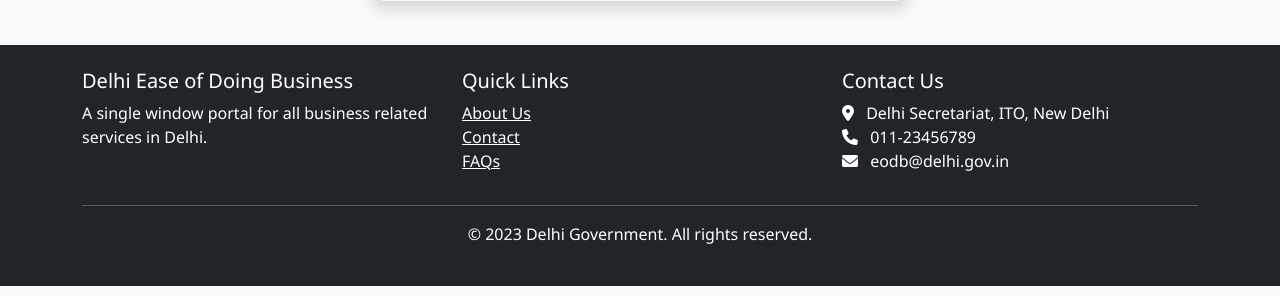
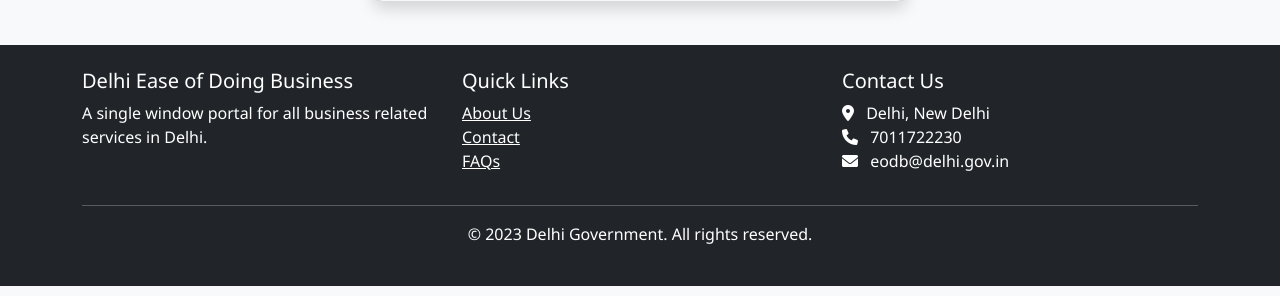
Before and after one commit to goelayush541/BIZEASE, a Django app: a page that uses eodb/business_portal/templates/business_portal/base.html in a window 1280 px wide. Shown: the part 477-773 px from the top of the page. Run offline with Django 5.2, Linux system fonts and the light colour scheme.

Commit message:
Update base.html

```diff
--- a/eodb/business_portal/templates/business_portal/base.html
+++ b/eodb/business_portal/templates/business_portal/base.html
@@ -90,8 +90,8 @@
                 <div class="col-md-4">
                     <h5>Contact Us</h5>
                     <address>
-                        <i class="fas fa-map-marker-alt me-2"></i> Delhi Secretariat, ITO, New Delhi<br>
-                        <i class="fas fa-phone me-2"></i> 011-23456789<br>
+                        <i class="fas fa-map-marker-alt me-2"></i> Delhi, New Delhi<br>
+                        <i class="fas fa-phone me-2"></i> 7011722230<br>
                         <i class="fas fa-envelope me-2"></i> eodb@delhi.gov.in
                     </address>
                 </div>
```
